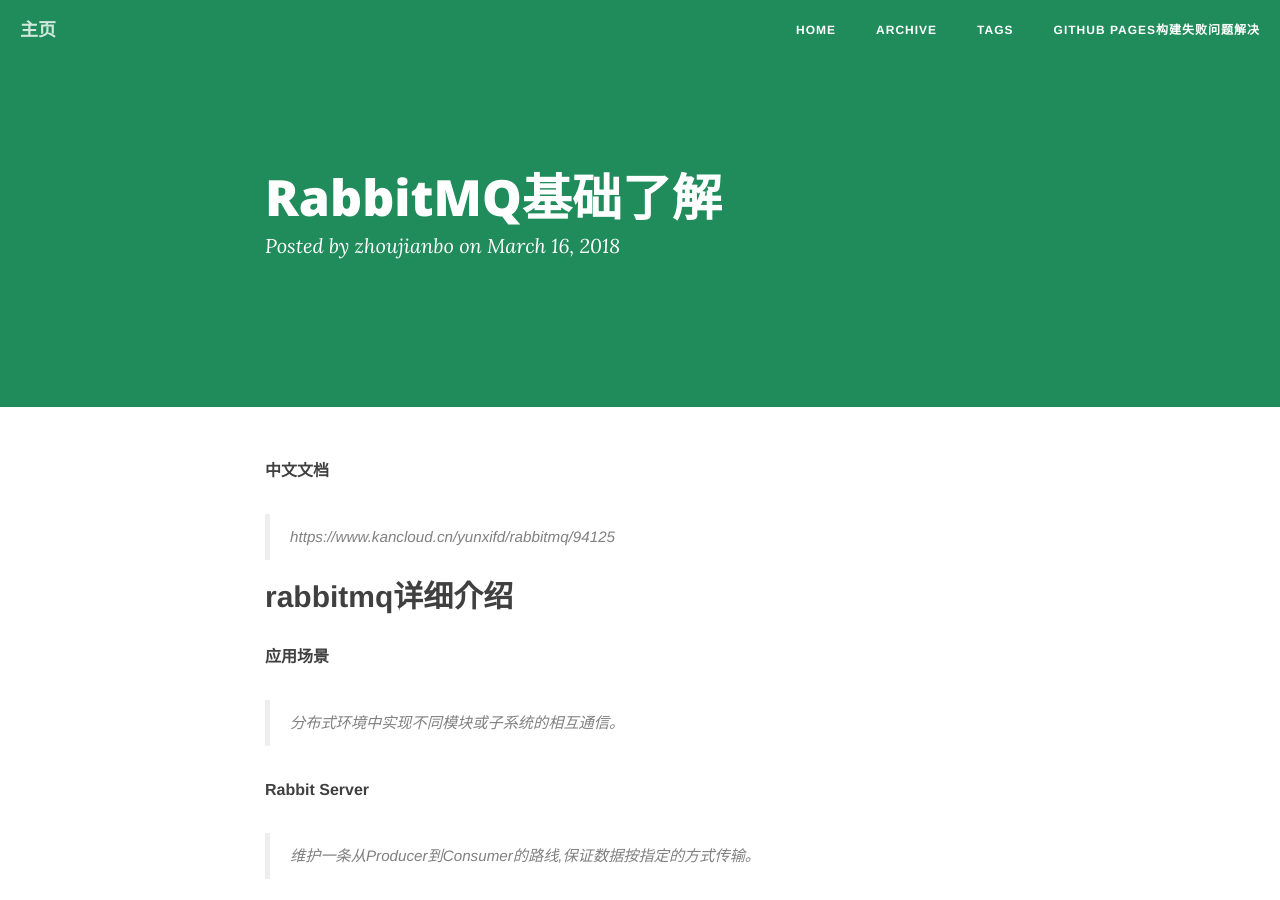
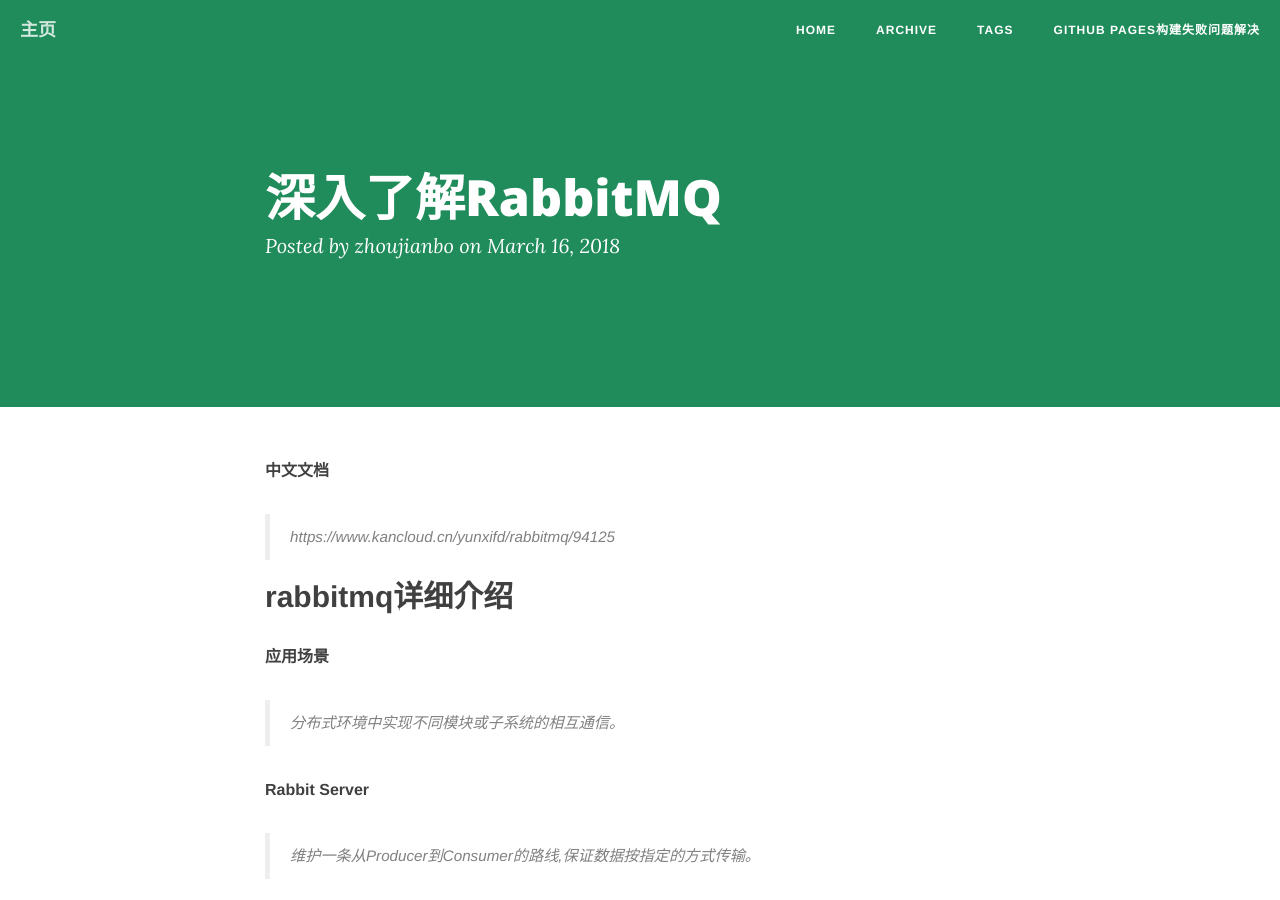
Before and after one commit to ZhouJianBoPro/ZhouJianBoPro.github.io, a Jekyll site: the page built from _posts/2018-03-16-rabbitmq.md, in a window 1280 px wide and 900 px high. Built offline with Jekyll 4.4.1, drawn with Linux system fonts in a browser that asks for light colours; nearby versions of some CDN libraries; comment, search, counter and statistics services are not loaded.

Commit message:
defalut commit；

```diff
--- a/_posts/2018-03-16-rabbitmq.md
+++ b/_posts/2018-03-16-rabbitmq.md
@@ -1,6 +1,6 @@
 ---
 layout: post
-title: RabbitMQ基础了解
+title: 深入了解RabbitMQ
 date: 2018-03-16
 categories: message queue
 tags: [mq]
```
